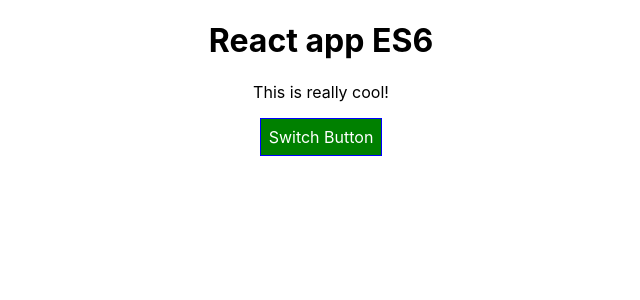
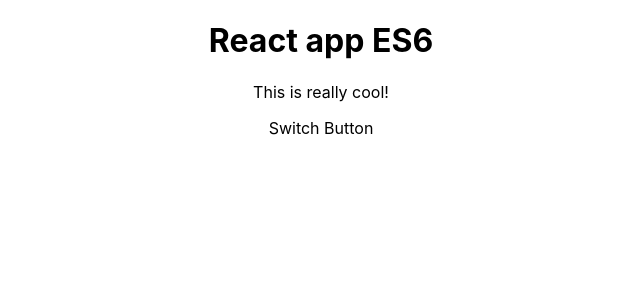
Before and after one commit to rmpalgo/react-js-practice, a React (Create React App) app: page / in a window 1280 px wide. Shown: the top 300 px of the page, without its empty margins (319-959 px from the left). Built offline with nearby package versions, Linux system fonts and the light colour scheme.

Commit message:
feat: removed styled div to migrate to working with css modules.

```diff
--- a/src/App.js
+++ b/src/App.js
@@ -1,24 +1,8 @@
 import React, { Component } from 'react';
 import './App.css';
-import styled from 'styled-components';
 import Person from './Person/Person';
 
-const StyledButton = styled.button`
-    background-color: ${props => props.alt ? 'red' : 'green'};
-    color: white;
-    font: inherit;
-    border: 1px solid blue;
-    padding: 8px;
-    cursor: pointer;
 
-    &:hover {
-        background-color: ${props => props.alt ? 'salmon' : 'lightgreen'};
-        color: black;
-        }
-`;
-
-
-//class based components
 class App extends Component {
     state = {
         persons: [
@@ -35,7 +19,6 @@ class App extends Component {
             return p.id === id;
         });
 
-        //create new copy and immutable
         const person = {
             ...this.state.persons[personIndex]
         };
@@ -49,15 +32,12 @@ class App extends Component {
     }
 
     deletePersonHandler = (personIndex) => {
-        //adding slice will store a new copy of the array instead of referencing to it keeping immutability
-        //const persons = this.state.persons.splice();
-        //using spread
+
         const persons = [...this.state.persons];
         persons.splice(personIndex, 1);
         this.setState({persons: persons});
     }
 
-    //declaring with arrow function allows that the 'this' keyword returns to this class
     togglePersonsHandler = () => {
         const show = this.state.showPersons;
         this.setState({showPersons: !show});
@@ -118,9 +98,9 @@ class App extends Component {
                     <div>
                         <h1>React app ES6</h1>
                         <p className={classes.join(' ')}>This is really cool!</p>
-                        <StyledButton alt={this.state.showPersons}
+                        <div alt={this.state.showPersons}
                             onClick={this.togglePersonsHandler}
-                            >Switch Button</StyledButton>
+                            >Switch Button</div>
                         {persons}
                     </div>
                 </div>
```
